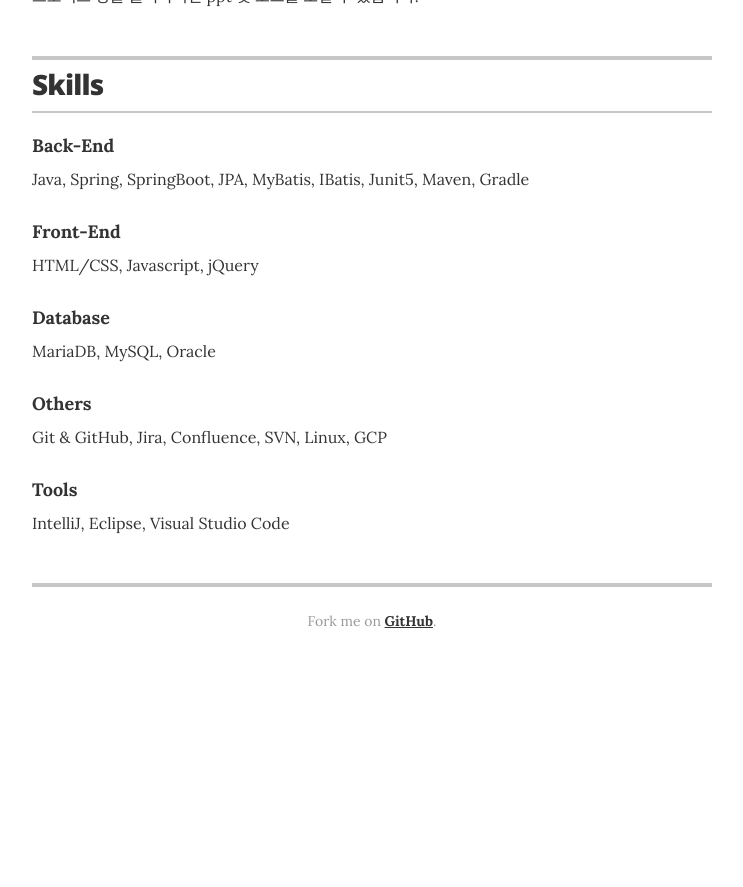
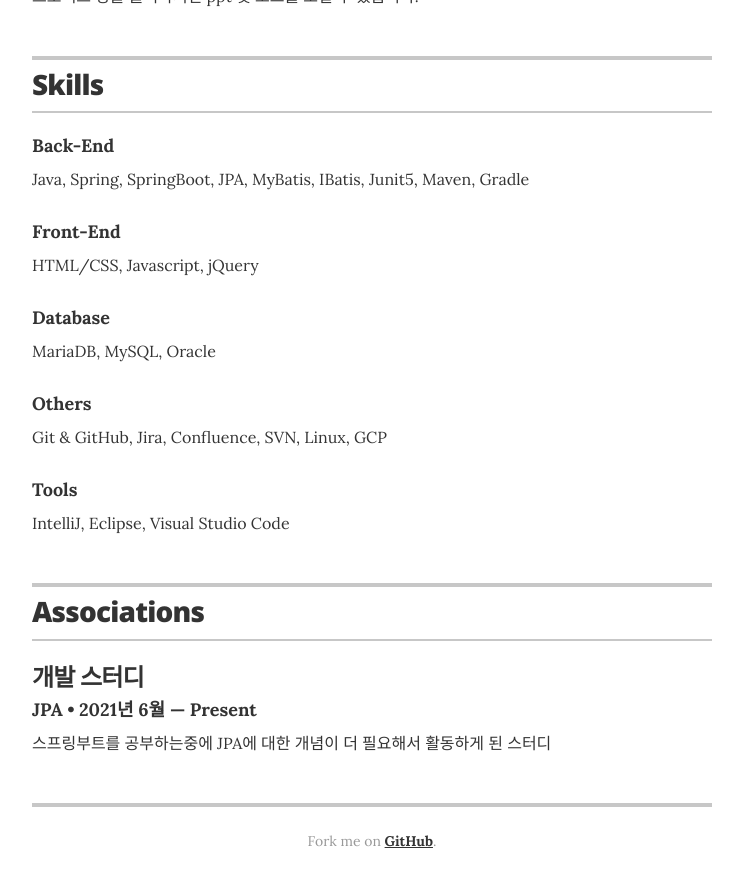
Before and after one commit to lsj8367/lsj8367.github.io, a Jekyll site: the page built from index.html, in a window 1280 px wide and 900 px high, scrolled down 1916 px. Shown: the top 887 px of the window, without its empty margins (268-1011 px from the left). Built offline with Jekyll 4.4.1, drawn with Linux system fonts in a browser that asks for light colours; before the commit the page ends 2596 px from its top, so only the background shows below that.

Commit message:
활동사항 최신화
스터디 참여로 인한 수정

```diff
--- a/_config.yml
+++ b/_config.yml
@@ -43,7 +43,7 @@
 resume_section_skills:          true
 resume_section_recognition:     false # recognition.yml
 resume_section_links:           false # links.yml
-resume_section_associations:    false # association.yml
+resume_section_associations:    true # association.yml
 resume_section_interests:       false # interests.yml
 
 # Resume social links
--- a/_data/associations.yml
+++ b/_data/associations.yml
@@ -1,15 +1,15 @@
 # Associations
 # comment out the urls if you do not wish to display them
 
-- organization: PETA
-  role: Volunteer
-  year: 2001 &mdash; 2010
-  url: https://www.peta.org/
-  summary: Organized fund drives and participated in fundraising events for the benefit of PETA's local Springfield operations.
+- organization: 개발 스터디
+  role: JPA
+  year: 2021년 6월 &mdash; Present
+  # url: https://www.peta.org/
+  summary: 스프링부트를 공부하는중에 JPA에 대한 개념이 더 필요해서 활동하게 된 스터디
 
 
-- organization: Yale Amnesty International
-  role: Communications coordinator
-  year: 2002 &mdash; 2004
-  url: http://campuspress.yale.edu/amnesty/
-  summary: During my junion and senior years at Yale, I was actively involved in Yale Amnesty International where I helped facilitate our student organization communications through website maintenance, writing for our campus publication, and graphic design of related materials.
+# - organization: Yale Amnesty International
+#   role: Communications coordinator
+#   year: 2002 &mdash; 2004
+#   url: http://campuspress.yale.edu/amnesty/
+#   summary: During my junion and senior years at Yale, I was actively involved in Yale Amnesty International where I helped facilitate our student organization communications through website maintenance, writing for our campus publication, and graphic design of related materials.
```
